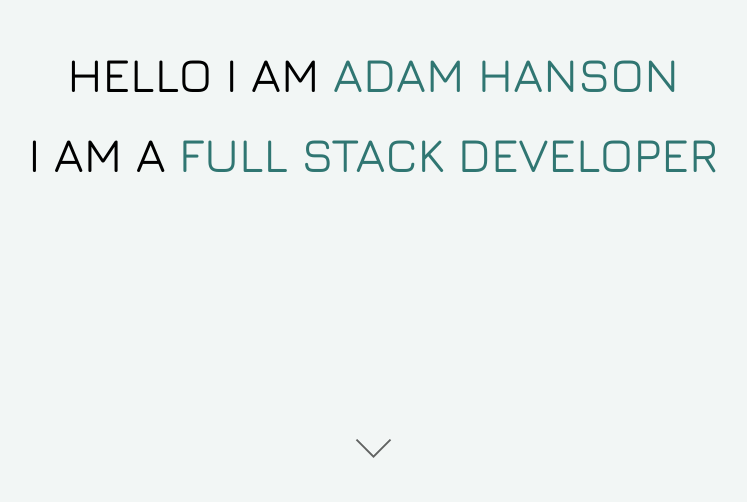
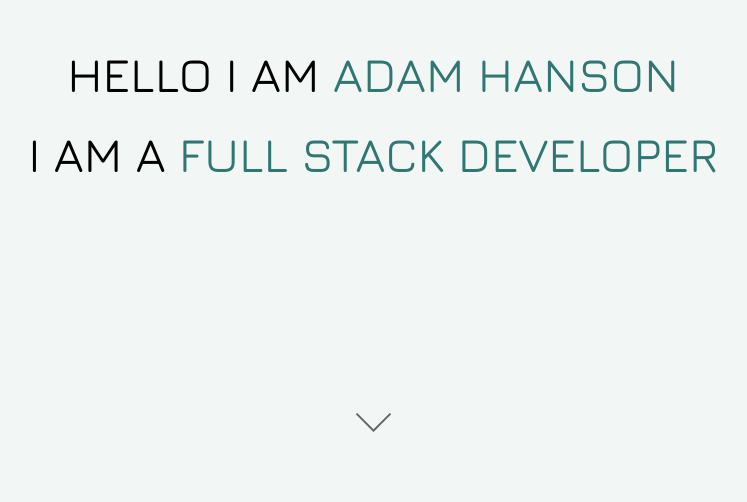
Before and after one commit to ajhanson22227/portfolio, a React (Create React App) app: page / in a window 1280 px wide. Shown: the part 298-800 px from the top of the page, without its empty margins (267-1014 px from the left). Built offline with nearby package versions, Linux system fonts and the light colour scheme.

Commit message:
Add wrapper to arrow Clicking bouncing arrow was too dificult

```diff
--- a/src/components/Welcome/Welcome.css
+++ b/src/components/Welcome/Welcome.css
@@ -18,16 +18,20 @@
     margin-top: .5em
 }
 
+.arrow-container{
+  width: 75px;
+  height: 75px;
+  position: absolute;
+  bottom: 1em;
+}
+
 .arrow{
   border: 1px solid black;
   border-width: 0 2px 2px 0;
   display: inline-block;
-  padding: 3px;
   width: 25px;
   height: 25px;
   opacity: .6;
-  position: absolute;
-  bottom: 1em;
 
 
   animation-duration: 1.25s;
--- a/src/components/Welcome/WelcomePage.js
+++ b/src/components/Welcome/WelcomePage.js
@@ -11,9 +11,11 @@ const WelcomePage = (props) => {
         I AM A <span className="bold-text">FULL STACK DEVELOPER</span>
       </div>
       <div
+        className="welcome-content arrow-container"
         onClick={() => props.ScrollTo(props.aboutRef)}
-        className="welcome-content arrow arrow-down bounce-2"
-      ></div>
+      >
+        <div className="welcome-content arrow arrow-down bounce-2"></div>
+      </div>
     </div>
   );
 };
```
